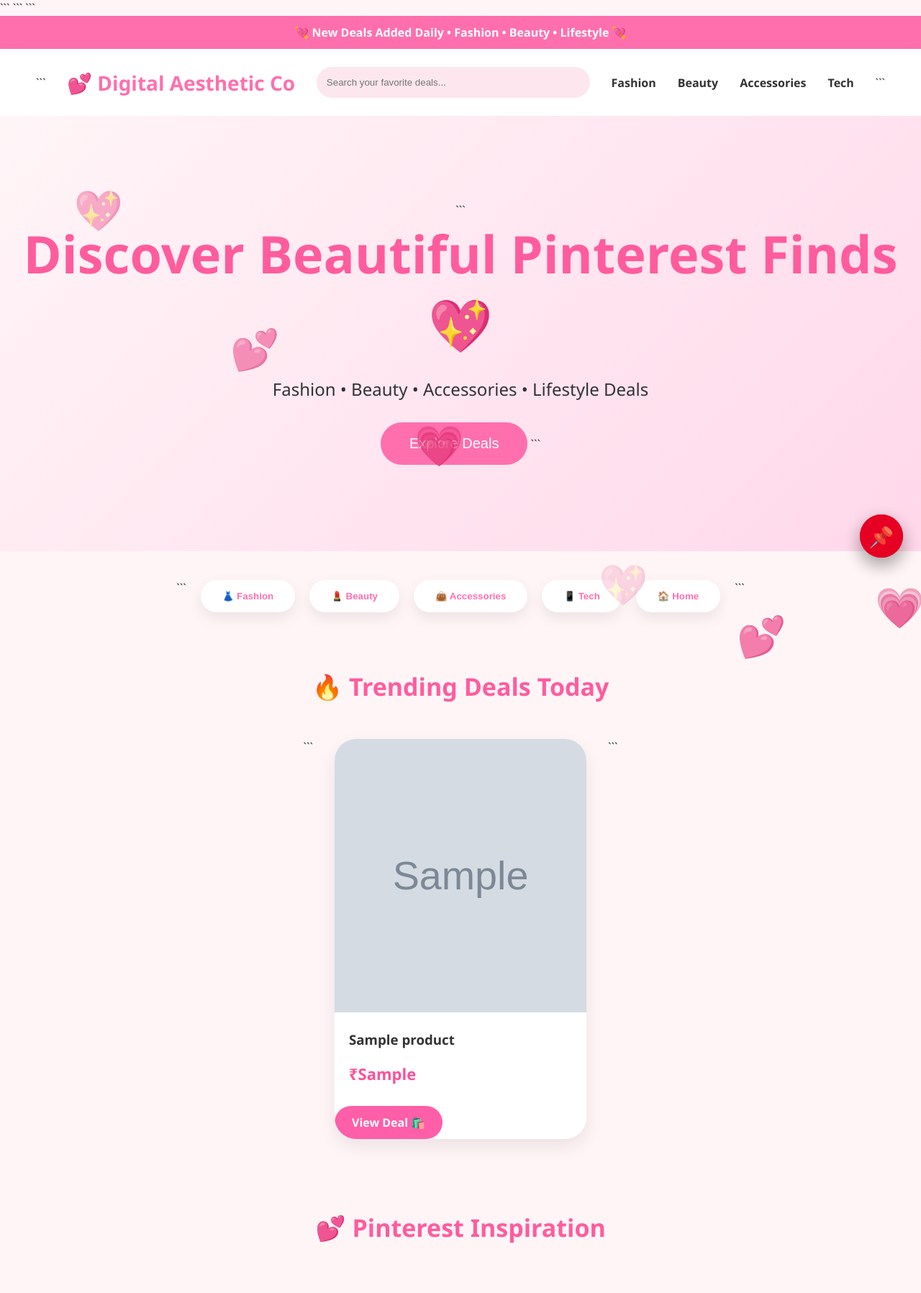
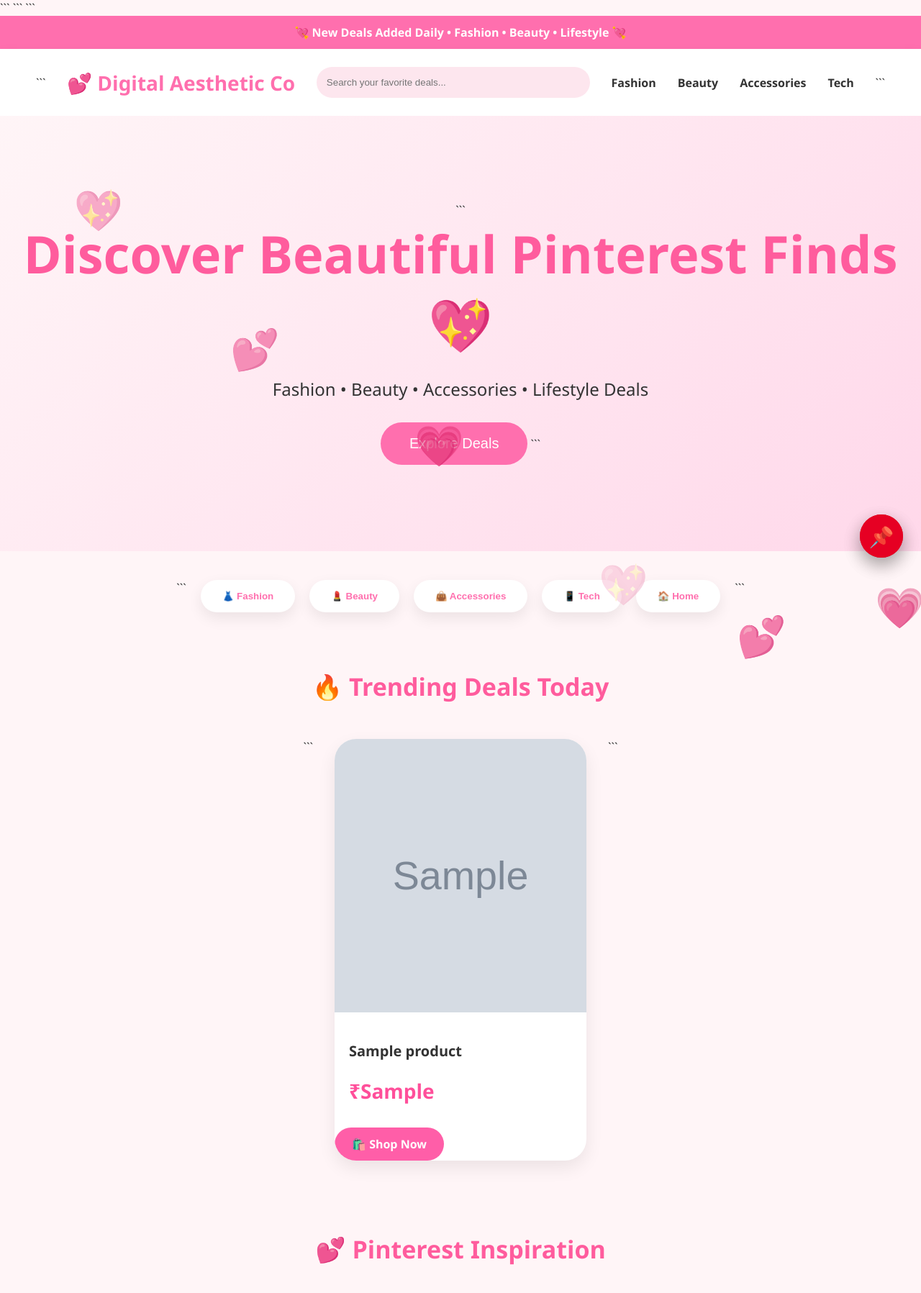
Before and after one commit to barani4324/digital-aesthetic-co, a Flask app: page / in a window 1280 px wide. Shown: the top 1797 px of the page at 72% size. Run offline with Flask 3, Linux system fonts and the light colour scheme; tables that the repository leaves empty hold one stand-in row (values such as "Sample post"); grey boxes marked "Sample" are stand-in pictures.

Commit message:
Improved product card design

```diff
--- a/static/css/style.css
+++ b/static/css/style.css
@@ -322,11 +322,18 @@ font-size:42px;
 column-count:2;
 }
 }
+.product-title{
+    font-size:20px;
+    font-weight:600;
+    margin-top:15px;
+    line-height:1.4;
+}
+
 .price{
-    font-size:22px;
+    font-size:28px;
     font-weight:bold;
     color:#ff4f9a;
-    margin:10px 0;
+    margin:12px 0;
 }
 
 .deal-btn{
@@ -337,9 +344,9 @@ column-count:2;
     padding:12px 24px;
     border-radius:30px;
     font-weight:bold;
+    transition:0.3s;
 }
 
 .deal-btn:hover{
     background:#ff3f95;
-    transform:translateY(-2px);
 }
--- a/templates/index.html
+++ b/templates/index.html
@@ -113,7 +113,9 @@
         src="{{ url_for('static', filename='uploads/' + product.image) }}"
         alt="{{ product.title }}">
 
-    <h3>{{ product.title }}</h3>
+    <h3 class="product-title">
+    {{ product.title }}
+</h3>
 
 <p class="price">
     ₹{{ product.price }}
@@ -124,7 +126,7 @@
     target="_blank"
     class="deal-btn">
 
-        View Deal 🛍️
+    🛍️ Shop Now
 
 </a>
 
@@ -231,8 +233,6 @@
 
 </body>
 </html>
-
-
 </footer>
 
 <!-- Floating Pinterest Button -->
```
Lines whose indentation alone changed are shown as unchanged.
